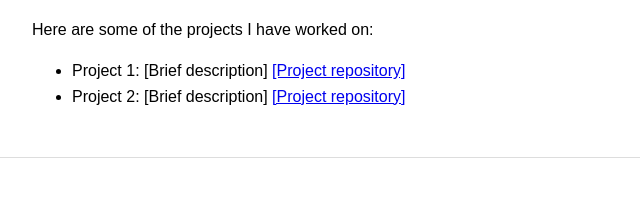
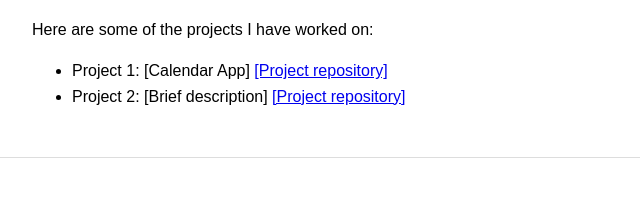
Before and after one commit to GrooovyPlanet/GrooovyPlanet.github.io, a plain HTML site: page index.html in a window 1280 px wide. Shown: the part 446-653 px from the top of the page, 0-640 px from the left. Drawn offline with Linux system fonts and the light colour scheme.

Commit message:
Added new project

```diff
--- a/index.html
+++ b/index.html
@@ -69,7 +69,7 @@
             Here are some of the projects I have worked on:
         </p>
         <ul>
-            <li>Project 1: [Brief description] <a href="[link to project repository]" target="_blank">[Project repository]</a></li>
+            <li>Project 1: [Calendar App] <a href="[https://github.com/phAPCSA25period1/final-project-GrooovyPlanet]" target="_blank">[Project repository]</a></li>
             <li>Project 2: [Brief description] <a href="[link to project repository]" target="_blank">[Project repository]</a></li>
         </ul>
     </section>
```
